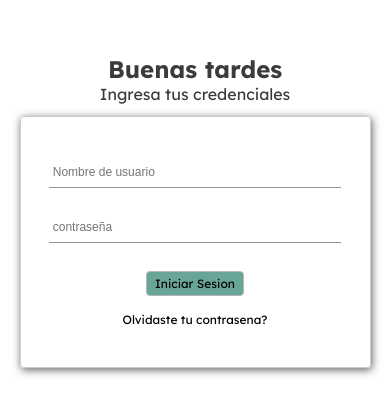
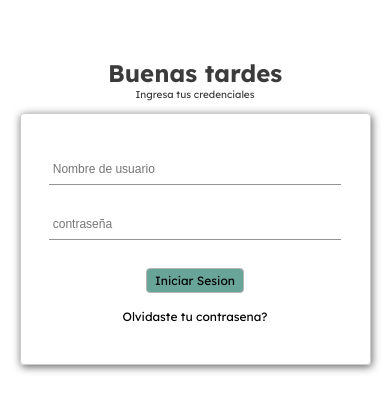
Before and after one commit to MartinCL1/panaderia, a React (Vite) app: page /login in a window 390 px wide. Shown: the part 211-626 px from the top of the page. Built offline with nearby package versions, Linux system fonts and the light colour scheme; no server answers; a web font is replaced by a local one.

Commit message:
cambio de tamano de letra

```diff
--- a/src/Componentes/Main/principal.css
+++ b/src/Componentes/Main/principal.css
@@ -119,3 +119,7 @@
     color: #3b3b3b;
     font-size: 20px;
 }
+
+span {
+    font-size: clamp(10px, 2.5vw, 16px);
+}
```
